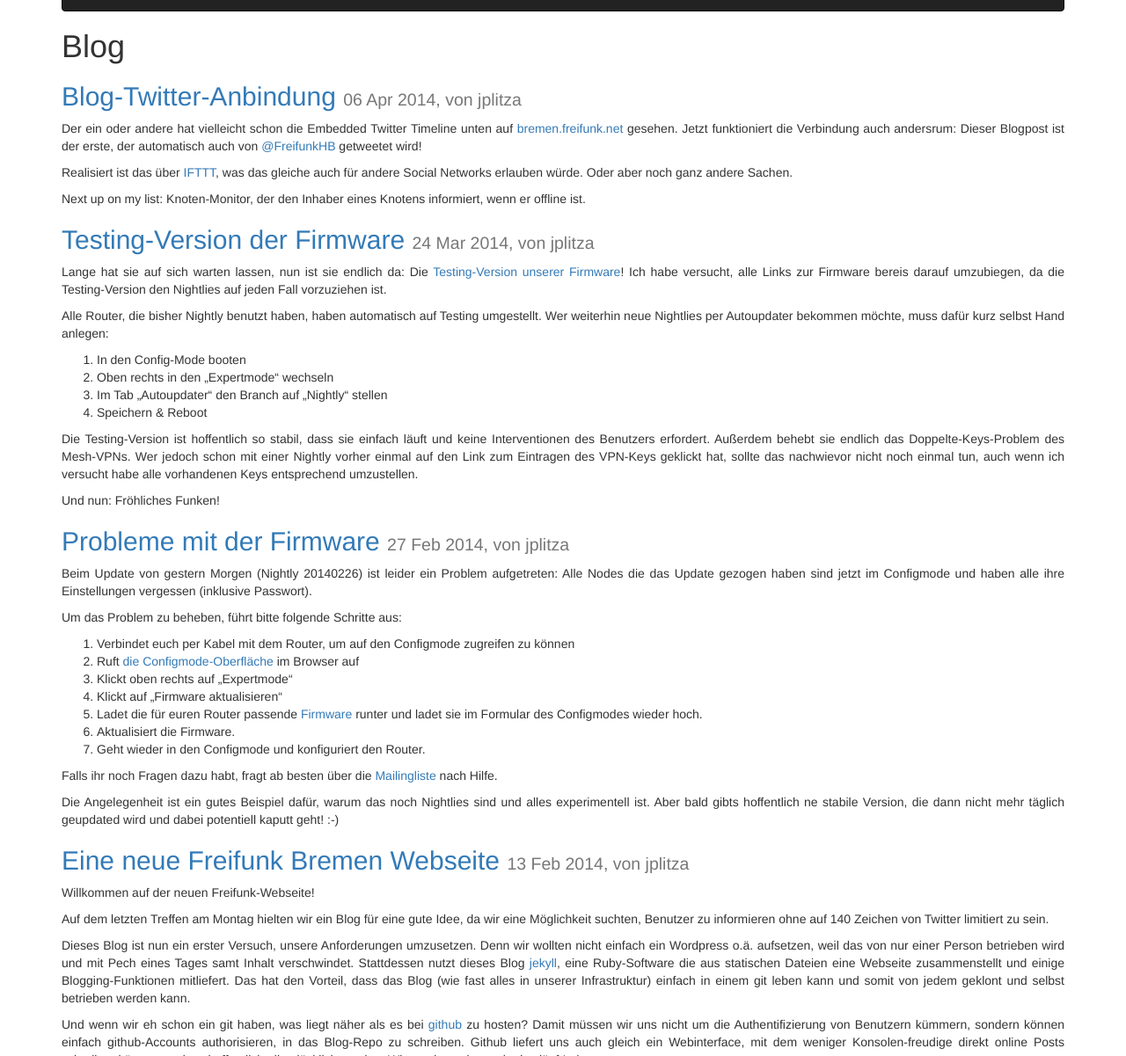
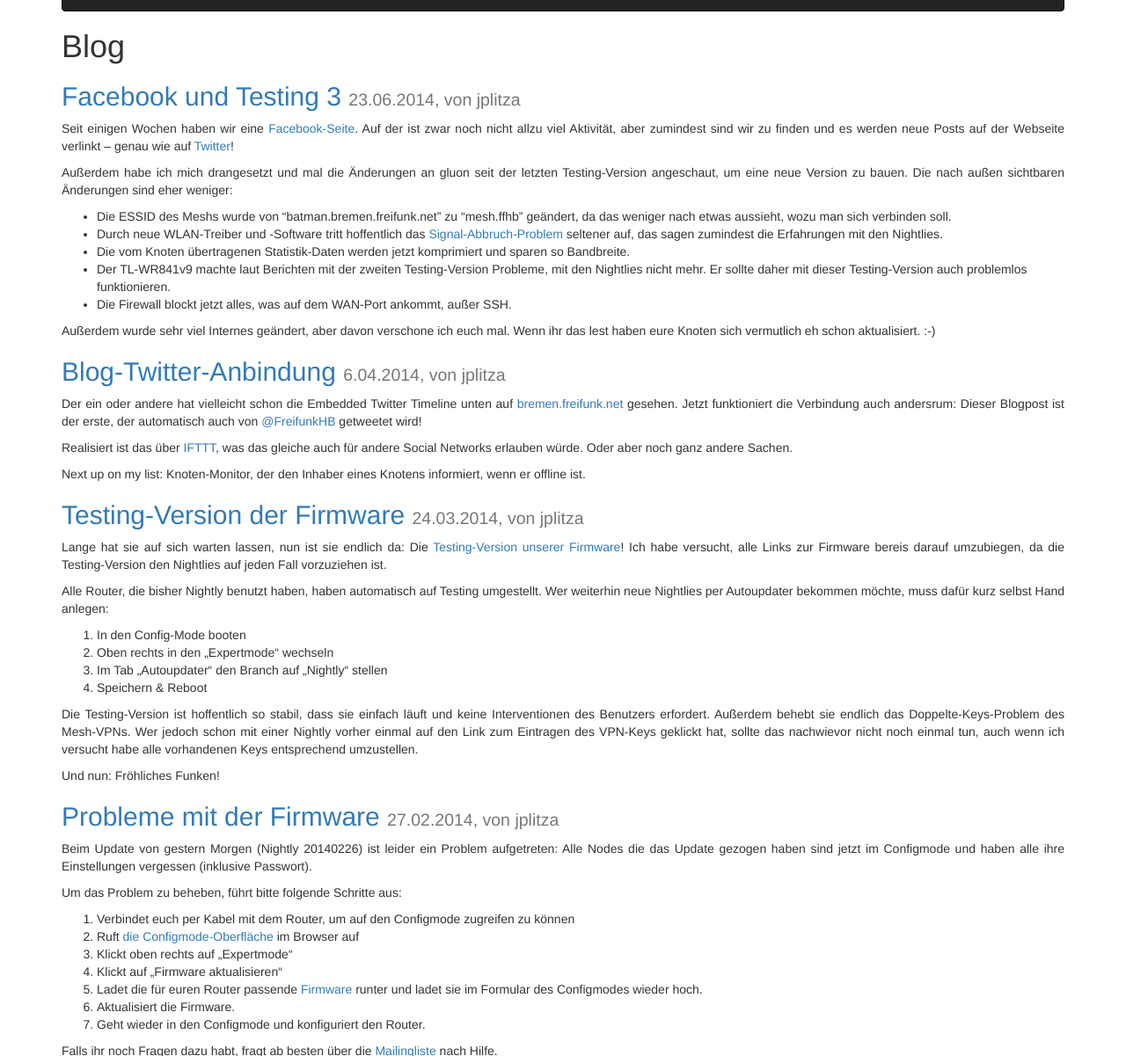
Before and after one commit to FreifunkBremen/bremen.freifunk.net, a Jekyll site: the page built from blog/index.html, in a window 1280 px wide and 1400 px high, cut to the strip 199-1400 px from the top of the window. Shown: the whole strip at 88% size. Built offline with Jekyll 4.4.1, drawn with Linux system fonts in a browser that asks for light colours; nearby versions of some CDN libraries; Markdown is read by kramdown in place of the engine named in the settings; the list of posts is cut into pages by our own code; some of the changed text lies outside the part shown.

Commit message:
Post "Facebook und Testing 2

```diff
--- a/_includes/blogpost.html
+++ b/_includes/blogpost.html
@@ -1,4 +1,4 @@
-<h2><a href="{{ include.post.url }}">{{ include.post.title }}</a> <span class="small">{{ include.post.date | date_to_string }}{% if include.post.author %}, von {{include.post.author}}{% endif %}</span></h2>
+<h2><a href="{{ include.post.url }}">{{ include.post.title }}</a> <span class="small">{{ include.post.date | date: "%e.%m.%Y" }}{% if include.post.author %}, von {{include.post.author}}{% endif %}</span></h2>
 
 <div class="post">
 {{ include.content }}
--- /dev/null
+++ b/_posts/2014-06-23-Facebook-und-Testing-3.md
@@ -0,0 +1,22 @@
+---
+layout: post
+title:  Facebook und Testing 3
+date:   2014-06-23 01:00:00
+author: jplitza
+---
+
+Seit einigen Wochen haben wir eine [Facebook-Seite]. Auf der ist zwar noch nicht allzu viel Aktivität, aber zumindest sind wir zu finden und es werden neue Posts auf der Webseite verlinkt – genau wie auf [Twitter]!
+
+Außerdem habe ich mich drangesetzt und mal die Änderungen an gluon seit der letzten Testing-Version angeschaut, um eine neue Version zu bauen. Die nach außen sichtbaren Änderungen sind eher weniger:
+
+* Die ESSID des Meshs wurde von "batman.bremen.freifunk.net" zu "mesh.ffhb" geändert, da das weniger nach etwas aussieht, wozu man sich verbinden soll.
+* Durch neue WLAN-Treiber und -Software tritt hoffentlich das [Signal-Abbruch-Problem] seltener auf, das sagen zumindest die Erfahrungen mit den Nightlies.
+* Die vom Knoten übertragenen Statistik-Daten werden jetzt komprimiert und sparen so Bandbreite.
+* Der TL-WR841v9 machte laut Berichten mit der zweiten Testing-Version Probleme, mit den Nightlies nicht mehr. Er sollte daher mit dieser Testing-Version auch problemlos funktionieren.
+* Die Firewall blockt jetzt alles, was auf dem WAN-Port ankommt, außer SSH.
+
+Außerdem wurde sehr viel Internes geändert, aber davon verschone ich euch mal. Wenn ihr das lest haben eure Knoten sich vermutlich eh schon aktualisiert. :-)
+
+[Facebook-Seite]: https://www.facebook.com/FreifunkBremen
+[Signal-Abbruch-Problem]: https://github.com/freifunk-gluon/gluon/issues/93
+[Twitter]: https://twitter.com/FreifunkHB
```
